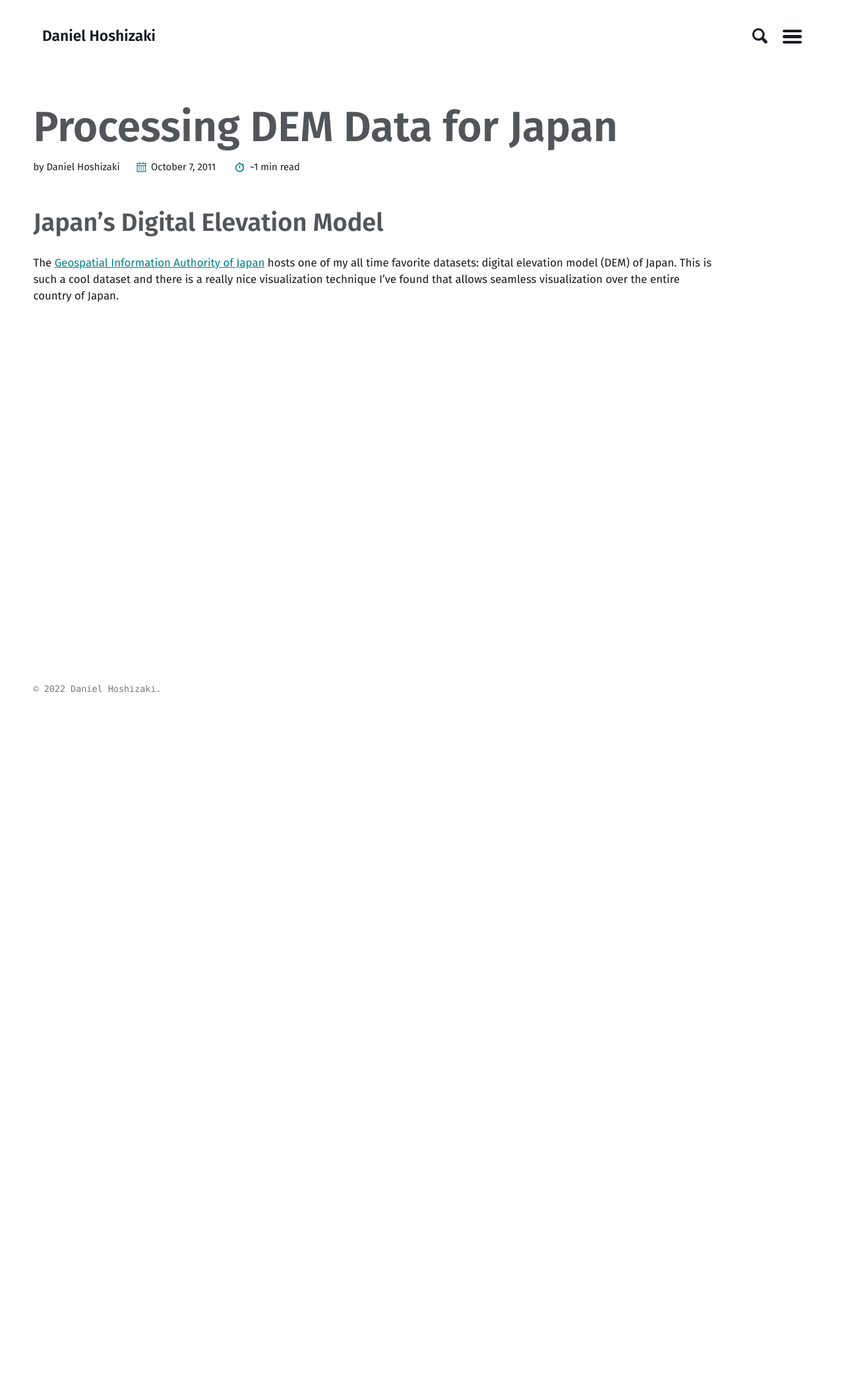
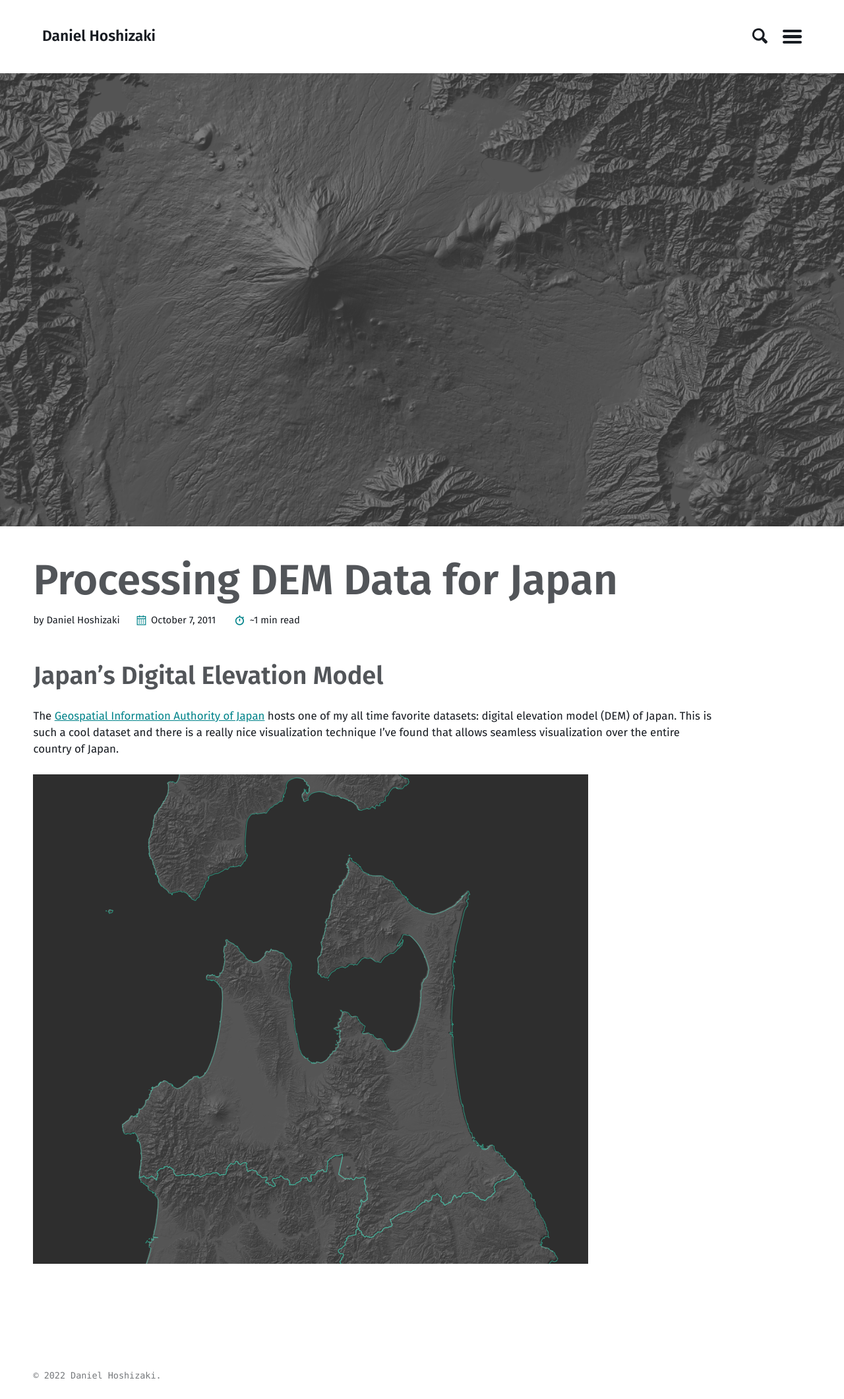
Before and after one commit to mmistakes/jekyll-theme-basically-basic, a Jekyll site: the page built from _posts/2011-10-07-dem-processing.md, in a window 1280 px wide. Shown: the whole page at 66% size. Built offline with Jekyll 4.4.1, drawn with Linux system fonts in a browser that asks for light colours; before the commit the page ends 1080 px from its top, so only the background shows below that.

Commit message:
images to dem post

```diff
--- a/_posts/2011-10-07-dem-processing.md
+++ b/_posts/2011-10-07-dem-processing.md
@@ -2,7 +2,10 @@
 layout: post
 title:  "Processing DEM Data for Japan"
 name:  "Daniel Hoshizaki"
+image: /assets/images/dem/dem2.png
 ---
 
 # Japan's Digital Elevation Model
 The [Geospatial Information Authority of Japan](https://fgd.gsi.go.jp/download/menu.php) hosts one of my all time favorite datasets: digital elevation model (DEM) of Japan. This is such a cool dataset and there is a really nice visualization technique I've found that allows seamless visualization over the entire country of Japan.
+
+![](/assets/images/dem/dem1.png)
```
Also changed, not shown: assets/images/dem/dem1.png (added), assets/images/dem/dem2.png (added).
